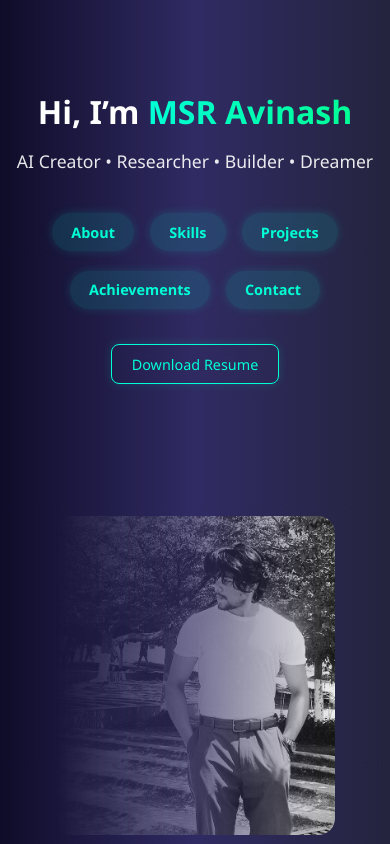
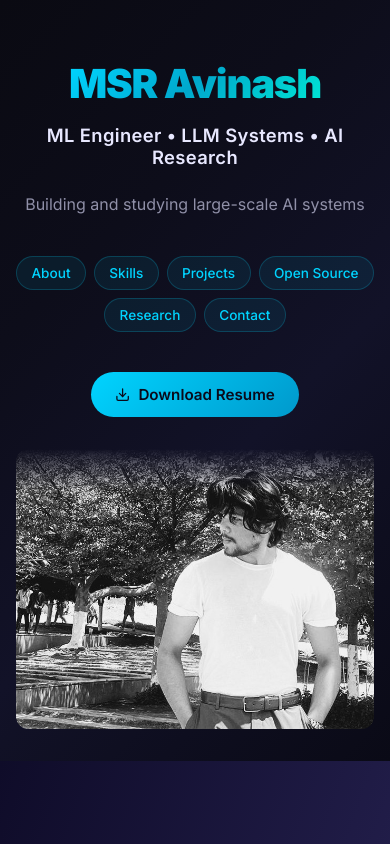
Before and after one commit to Ashx098/Portfolio, a React (Vite) app: page / in a window 390 px wide. Shown: the top 844 px of the page. Built offline with nearby package versions, Linux system fonts and the light colour scheme.

Commit message:
Update Hero section with new headline and navigation
Ultraworked with Sisyphus

Co-authored-by: Sisyphus <clio-agent@sisyphuslabs.ai>

```diff
--- a/src/components/HeroSection.jsx
+++ b/src/components/HeroSection.jsx
@@ -2,54 +2,65 @@ import React from 'react';
 import { motion } from 'framer-motion';
 import '../styles/HeroSection.css';
 import profileImg from '../assets/profile_4.jpg';
+import { FiDownload } from 'react-icons/fi';
 
 const HeroSection = () => {
   return (
-    <div className="hero-wrapper">
+    <motion.section
+      className="hero-section"
+      initial={{ opacity: 0 }}
+      animate={{ opacity: 1 }}
+      transition={{ duration: 1 }}
+    >
+      {/* Left Content */}
       <motion.div
         className="hero-left"
-        initial={{ x: -100, opacity: 0 }}
-        animate={{ x: 0, opacity: 1 }}
-        transition={{ duration: 1 }}
+        initial={{ opacity: 0, x: -50 }}
+        animate={{ opacity: 1, x: 0 }}
+        transition={{ duration: 1, delay: 0.2 }}
       >
-        <h1 className="hero-title">
-          Hi, I’m <span className="highlight">MSR Avinash</span>
-        </h1>
-        <p className="hero-subtitle">
-          AI Creator • Researcher • Builder • Dreamer
+        <h1 className="hero-title">MSR Avinash</h1>
+        <p className="hero-subtitle">ML Engineer • LLM Systems • AI Research</p>
+        <p className="hero-tagline">
+          Building and studying large-scale AI systems
         </p>
 
-        {/* === Navigation Buttons (no react-scroll, native scroll) === */}
-        <div className="hero-buttons">
-  {[
-    { name: 'About', href: '#about' },
-    { name: 'Skills', href: '#skills' },
-    { name: 'Projects', href: '#projects' },
-    { name: 'Achievements', href: '#achievements' },
-    { name: 'Contact', href: '#contact' },
-  ].map((btn, index) => (
-    <a key={index} href={btn.href} className="hero-nav-btn">
-      {btn.name}
-    </a>
-  ))}
+        {/* Navigation Buttons */}
+        <div className="hero-nav">
+          <a href="#about" className="hero-nav-btn">About</a>
+          <a href="#skills" className="hero-nav-btn">Skills</a>
+          <a href="#projects" className="hero-nav-btn">Projects</a>
+          <a href="#opensource" className="hero-nav-btn">Open Source</a>
+          <a href="#research" className="hero-nav-btn">Research</a>
+          <a href="#contact" className="hero-nav-btn">Contact</a>
+        </div>
 
-  {/* Resume Download Button */}
-  <a href="/MSR_AVINASH_ AI_Ml.pdf" download className="hero-nav-btn resume-btn">
-    Download Resume
-  </a>
-</div>
-
+        {/* Resume Button */}
+        <a
+          href="/CV/MSR_AVINASH_ AI_Ml.pdf"
+          className="hero-resume-btn"
+          download
+        >
+          <FiDownload /> Download Resume
+        </a>
       </motion.div>
 
+      {/* Right Image */}
       <motion.div
         className="hero-right"
-        initial={{ x: 100, opacity: 0 }}
-        animate={{ x: 0, opacity: 1 }}
-        transition={{ duration: 1 }}
+        initial={{ opacity: 0, scale: 0.8 }}
+        animate={{ opacity: 1, scale: 1 }}
+        transition={{ duration: 1, delay: 0.4 }}
       >
-        <img src={profileImg} alt="Aviansh" className="hero-img" />
+        <div className="hero-img-container">
+          <img
+            src={profileImg}
+            alt="Avinash"
+            className="hero-img"
+          />
+        </div>
       </motion.div>
-    </div>
+    </motion.section>
   );
 };
 
--- a/src/styles/HeroSection.css
+++ b/src/styles/HeroSection.css
@@ -1,211 +1,289 @@
-/* === RESET === */
+/* === HERO SECTION - FULL SIZE IMAGE === */
+@import url('https://fonts.googleapis.com/css2?family=Inter:wght@300;400;500;600;700;800;900&display=swap');
+
 * {
   margin: 0;
   padding: 0;
   box-sizing: border-box;
 }
 
-/* === BODY === */
-html, body {
-  width: 100%;
-  height: 100%;
-  font-family: 'Segoe UI', sans-serif;
-  overflow-x: hidden;
-  background: linear-gradient(to right, #0f0c29, #302b63, #24243e);
+.hero-section {
+  position: relative;
+  width: 100vw;
+  min-height: 100vh;
+  background: linear-gradient(135deg, #0a0a12 0%, #0d0d1a 30%, #121228 60%, #0a0a16 100%);
+  display: flex;
+  align-items: center;
+  overflow: hidden;
+  font-family: 'Inter', sans-serif;
+}
+
+/* Left Content - Positioned Over Image */
+.hero-left {
+  position: relative;
+  z-index: 2;
+  padding: 2rem 4rem;
+  padding-left: 6rem;
+  max-width: 60%;
+  display: flex;
+  flex-direction: column;
+  gap: 0.75rem;
+}
+
+.hero-title {
+  font-size: 5rem;
+  font-weight: 900;
+  background: linear-gradient(135deg, #00d4ff 0%, #00a8cc 50%, #00e5d4 100%);
+  -webkit-background-clip: text;
+  -webkit-text-fill-color: transparent;
+  background-clip: text;
+  letter-spacing: -0.03em;
+  margin: 0;
+  line-height: 1;
+}
+
+.hero-subtitle {
+  font-size: 2.2rem;
+  font-weight: 600;
+  color: #e8e8ff;
+  letter-spacing: 0.02em;
+  margin: 0.25rem 0 0 0;
+}
+
+.hero-tagline {
+  font-size: 1.5rem;
+  font-weight: 400;
+  color: #9090a8;
+  margin: 0.5rem 0 1.5rem 0;
+  line-height: 1.5;
+}
+
+/* Navigation Buttons */
+.hero-nav {
+  display: flex;
+  flex-wrap: wrap;
+  gap: 0.85rem;
+  margin: 0.5rem 0;
+}
+
+.hero-nav-btn {
+  background: rgba(0, 212, 255, 0.08);
+  border: 1px solid rgba(0, 212, 255, 0.2);
+  color: #00d4ff;
+  padding: 0.75rem 1.5rem;
+  border-radius: 50px;
+  font-size: 1.05rem;
+  font-weight: 500;
+  text-decoration: none;
+  transition: all 0.3s ease;
+  display: inline-block;
+}
+
+.hero-nav-btn:hover {
+  background: rgba(0, 212, 255, 0.18);
+  border-color: rgba(0, 212, 255, 0.4);
+  transform: translateY(-2px);
+  box-shadow: 0 5px 20px rgba(0, 212, 255, 0.2);
   color: #fff;
 }
 
-/* === HERO WRAPPER === */
-.hero-wrapper {
-  height: 100vh;
-  width: 100vw;
-  display: flex;
+/* Resume Button */
+.hero-resume-btn {
+  background: linear-gradient(135deg, #00d4ff 0%, #0099cc 100%);
+  color: #0a0a1a;
+  padding: 1.1rem 2.2rem;
+  border-radius: 50px;
+  font-size: 1.15rem;
+  font-weight: 600;
+  text-decoration: none;
+  display: inline-flex;
+  align-items: center;
+  gap: 0.5rem;
+  transition: all 0.3s ease;
+  border: none;
+  cursor: pointer;
+  margin-top: 1.5rem;
+  width: fit-content;
 }
 
-/* === LEFT TEXT === */
-.hero-left {
-  flex: 1;
-  padding: 4rem 8rem;
-  display: flex;
-  flex-direction: column;
-  justify-content: center;
-  align-items: flex-start;
-  transform: translateX(10vw);
+.hero-resume-btn:hover {
+  transform: translateY(-3px);
+  box-shadow: 0 10px 30px rgba(0, 212, 255, 0.35);
 }
 
-.hero-title {
-  font-size: clamp(2rem, 5vw, 4.5rem);
-  font-weight: bold;
-  margin-bottom: 1rem;
+/* Right Image - Full Size with Blend */
+.hero-right {
+  position: absolute;
+  right: 0;
+  top: 0;
+  width: 58%;
+  height: 100%;
+  z-index: 1;
 }
 
-.highlight {
-  background: linear-gradient(to right, #00ffd5, #00ff95);
-  -webkit-background-clip: text;
-  -webkit-text-fill-color: transparent;
-}
-
-.hero-subtitle {
-  font-size: clamp(1.1rem, 2vw, 2rem);
-  opacity: 0.9;
-}
-
-/* === RIGHT IMAGE === */
-.hero-right {
-  flex-basis: 40%;
-  max-width: 40%;
+.hero-img-container {
+  width: 100%;
   height: 100%;
-  display: flex;
-  justify-content: flex-end;
-  align-items: center;
-  overflow: hidden;
+  position: relative;
 }
 
 .hero-img {
+  width: 100%;
   height: 100%;
-  width: 100%;
   object-fit: cover;
-  object-position: center left;
-
-  /* Fade blending */
-  mask-image: linear-gradient(
-    to left,
-    rgba(0, 0, 0, 1),
-    rgba(0, 0, 0, 0.35),
-    rgba(0, 0, 0, 0)
-  );
-  -webkit-mask-image: linear-gradient(
-    to left,
-    rgba(0, 0, 0, 1),
-    rgba(0, 0, 0, 0.35),
-    rgba(0, 0, 0, 0)
-  );
-
-  box-shadow: -30px 0 100px rgba(0, 255, 213, 0.1);
-  transition: transform 1.6s ease, box-shadow 0.6s ease;
+  object-position: center 15%;
+  -webkit-mask-image: linear-gradient(to right, transparent 0%, black 25%, black 100%);
+  mask-image: linear-gradient(to right, transparent 0%, black 25%, black 100%);
 }
 
-.hero-img:hover {
-  transform: scale(1.15);
-  box-shadow: 0 0 80px rgba(0, 255, 213, 0.3);
+/* Responsive */
+@media (max-width: 1200px) {
+  .hero-left {
+    padding-left: 4rem;
+    max-width: 55%;
+  }
+
+  .hero-title {
+    font-size: 4rem;
+  }
+
+  .hero-subtitle {
+    font-size: 1.8rem;
+  }
+
+  .hero-tagline {
+    font-size: 1.3rem;
+  }
+
+  .hero-right {
+    width: 55%;
+  }
 }
 
-/* === RESPONSIVE === */
+@media (max-width: 992px) {
+  .hero-left {
+    padding: 2rem 3rem;
+    max-width: 60%;
+  }
+
+  .hero-title {
+    font-size: 3.2rem;
+  }
+
+  .hero-subtitle {
+    font-size: 1.5rem;
+  }
+
+  .hero-tagline {
+    font-size: 1.1rem;
+  }
+
+  .hero-nav-btn {
+    padding: 0.6rem 1.2rem;
+    font-size: 0.95rem;
+  }
+
+  .hero-right {
+    width: 50%;
+  }
+
+  .hero-img {
+    -webkit-mask-image: linear-gradient(to right, transparent 0%, black 35%, black 100%);
+    mask-image: linear-gradient(to right, transparent 0%, black 35%, black 100%);
+  }
+}
+
 @media (max-width: 768px) {
-  .hero-wrapper {
+  .hero-section {
     flex-direction: column;
-    text-align: center;
+    min-height: auto;
+    padding: 5rem 1.5rem 2rem;
   }
 
   .hero-left {
+    position: relative;
+    max-width: 100%;
+    padding: 0;
+    text-align: center;
     align-items: center;
-    padding: 2rem;
-    transform: none;
+    gap: 1rem;
   }
 
-  .hero-right {
-    width: 100%;
-    height: 50vh;
-    max-width: 100%;
-    justify-content: center;
+  .hero-title {
+    font-size: 3rem;
   }
 
-  .hero-img {
-    object-position: center;
-    border-radius: 0;
+  .hero-subtitle {
+    font-size: 1.35rem;
   }
-}
 
-.hero-buttons {
-  margin-top: 2.5rem;
-  display: flex;
-  flex-wrap: wrap;
-  gap: 1rem;
-  row-gap: 1.2rem;
-}
+  .hero-tagline {
+    font-size: 1.1rem;
+    margin-bottom: 1rem;
+  }
 
-.hero-nav-btn {
-  padding: 0.65rem 1.4rem;
-  background: rgba(0, 255, 213, 0.12);
-  border: none;
-  border-radius: 999px;
-  color: #00ffd5;
-  font-size: 0.95rem;
-  font-weight: 600;
-  text-decoration: none;
-  transition: all 0.3s ease;
-  backdrop-filter: blur(8px);
-  box-shadow: 0 0 10px rgba(0, 255, 213, 0.15);
-}
-
-.hero-nav-btn:hover {
-  background: #00ffd5;
-  color: #0f0c29;
-  transform: translateY(-2px);
-  box-shadow: 0 8px 30px rgba(0, 255, 213, 0.25);
-}
-
-@media (max-width: 768px) {
-  .hero-buttons {
+  .hero-nav {
     justify-content: center;
   }
 
   .hero-nav-btn {
+    padding: 0.6rem 1.1rem;
     font-size: 0.9rem;
-    padding: 0.6rem 1.2rem;
-  }
-}
-
-html {
-  scroll-behavior: smooth;
-}
-section {
-  scroll-margin-top: 100px;
-}
-
-.resume-btn {
-  border: 1px solid #00ffd5;
-  background: transparent;
-  padding: 0.6rem 1.2rem;
-  border-radius: 8px;
-  margin-top: 1rem;
-  color: #00ffd5;
-  font-weight: 500;
-  transition: all 0.3s ease;
-  text-decoration: none;
-  display: inline-block;
-}
-
-.resume-btn:hover {
-  background: #00ffd5;
-  color: #0f0c29;
-  box-shadow: 0 0 15px #00ffd5aa;
-}
-
-@media (max-width: 768px) {
-  .hero-wrapper {
-    flex-direction: column;
-    text-align: center;
   }
 
-  .hero-left {
-    padding: 1rem;
+  .hero-resume-btn {
+    padding: 0.9rem 1.75rem;
+    font-size: 1rem;
+    margin-top: 1rem;
   }
 
   .hero-right {
+    position: relative;
+    width: 100%;
+    height: 350px;
     margin-top: 2rem;
   }
 
   .hero-img {
-    width: 80%;
-    max-width: 280px;
-    height: auto;
-    object-fit: cover;
-    border-radius: 1rem;
+    -webkit-mask-image: linear-gradient(to bottom, transparent 0%, black 15%, black 100%);
+    mask-image: linear-gradient(to bottom, transparent 0%, black 15%, black 100%);
+    border-radius: 12px;
+    object-position: center 10%;
   }
 }
 
+@media (max-width: 480px) {
+  .hero-section {
+    padding: 4rem 1rem 2rem;
+  }
 
-.hero-img {
-  object-position: top center;
+  .hero-title {
+    font-size: 2.5rem;
+  }
+
+  .hero-subtitle {
+    font-size: 1.15rem;
+  }
+
+  .hero-tagline {
+    font-size: 1rem;
+  }
+
+  .hero-nav {
+    gap: 0.5rem;
+  }
+
+  .hero-nav-btn {
+    padding: 0.5rem 0.9rem;
+    font-size: 0.85rem;
+  }
+
+  .hero-resume-btn {
+    padding: 0.8rem 1.5rem;
+    font-size: 0.95rem;
+  }
+
+  .hero-right {
+    height: 280px;
+  }
 }
```
